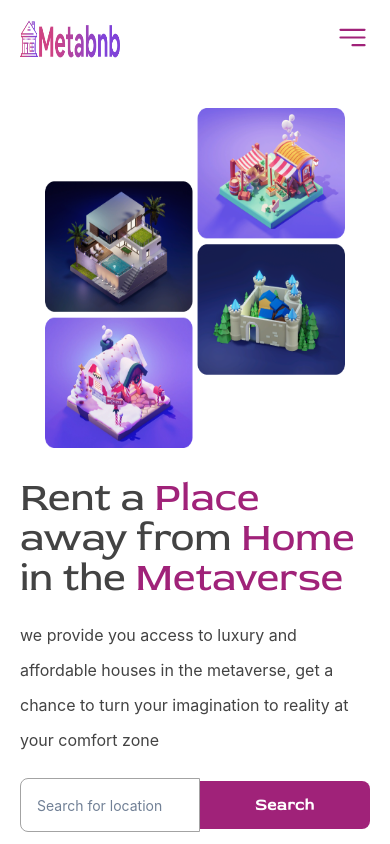
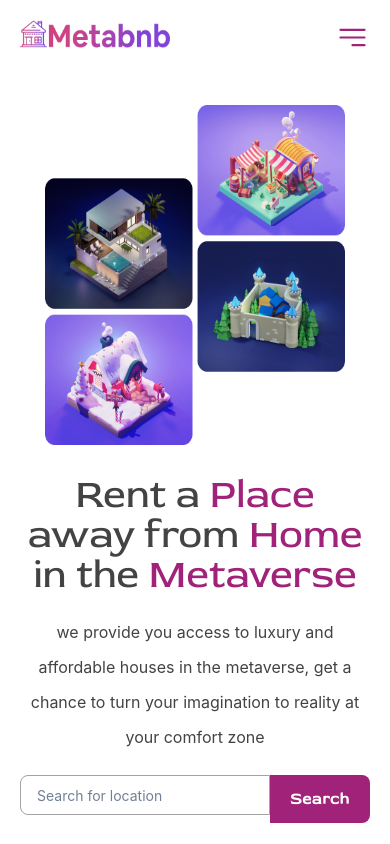
Before and after one commit to Temitope-Apatira/metabnb, a React (Create React App) app: page / in a window 390 px wide. Shown: the top 844 px of the page. Built offline with nearby package versions, Linux system fonts and the light colour scheme.

Commit message:
feat:latest

```diff
--- a/src/components/Buttons/Buttons.jsx
+++ b/src/components/Buttons/Buttons.jsx
@@ -46,12 +46,12 @@ export const Button = ({ text, variant, children, ...rest }) => {
           <motion.button whileHover={{ scale: 1.1 }} whileTap={{ scale: 0.9 }}>
             <ChakraButton
               {...sharedProps}
-              w="170px"
+              w={{ base: "100px", lg: "170px" }}
               fontSize="16px"
               fontWeight="600"
               borderRadius="10px"
               lineHeight="20px"
-              h="48px"
+              h={{ base: "38px", lg: "48px" }}
               mt={0}
               onClick={onOpen}
               background=" linear-gradient(90deg, #A02279 11.45%, #A02279 11.45%)"
--- a/src/components/Navbar/Navbar.css
+++ b/src/components/Navbar/Navbar.css
@@ -5,9 +5,9 @@
     padding: 20px 20px;
   }
   .logo {
-    max-width: 100px;
+    max-width: 150px;
     width: 100%;
-    min-height: 38px;
+    min-height: 28px;
   }
 }
 @media screen and (min-width: 769px) {
--- a/src/components/Navbar/Navbar.js
+++ b/src/components/Navbar/Navbar.js
@@ -57,7 +57,7 @@ export const Navbar = ({ text }) => {
             <img
               alt=""
               src={logo}
-              className="h-auto w-auto cursor-pointer logo"
+              className=" cursor-pointer logo"
             />
           </Link>
           <HiOutlineBars3BottomRight
--- a/src/index.css
+++ b/src/index.css
@@ -18,3 +18,7 @@ body {
 code {
   font-family: redrose;
 }
+.css-ko2sdk {
+  padding-top: 0px !important;
+  padding-bottom: 0px !important;
+}
--- a/src/pages/Home/Home.css
+++ b/src/pages/Home/Home.css
@@ -13,6 +13,7 @@
     font-weight: 400;
     font-family: redrose;
     margin-top: 30px;
+    text-align: center;
   }
 }
 @media screen and (min-width: 679px) {
@@ -23,5 +24,6 @@
     font-weight: 400;
     letter-spacing: -0.02em;
     font-family: redrose;
+    text-align: left;
   }
 }
--- a/src/pages/Home/Home.js
+++ b/src/pages/Home/Home.js
@@ -41,6 +41,7 @@ export const Home = () => {
             lineHeight="35px"
             color="#434343"
             maxW="636px"
+            textAlign={{ base: "center", lg: "left" }}
           >
             we provide you access to luxury and affordable houses in the
             metaverse, get a chance to turn your imagination to reality at your
@@ -52,7 +53,7 @@ export const Home = () => {
               border="1px solid #a3a3a3"
               borderRadius="8px 0px 0px 8px"
               maxW="390px"
-              h="54px"
+              h={{ base: "40px", lg: "54px" }}
               placeholder="Search for location"
               fontSize="14px"
               color="#b8b8b8"
@@ -147,6 +148,7 @@ export const Home = () => {
             color="#ffffff"
             fontWeight="700"
             maxW="415px"
+            textAlign={{ base: "center", lg: "left" }}
           >
             Metabnb NFTs
           </Text>
@@ -155,12 +157,13 @@ export const Home = () => {
             lineHeight="35px"
             color="#ffffff"
             maxW="415px"
+            textAlign={{ base: "center", lg: "left" }}
           >
             Discover our NFT gift cards collection. Loyal customers gets amazing
             gift cards which are traded as NFTs. These NFTs gives our cutomer
             access to loads of our exclusive services.
           </Text>
-          <Flex>
+          <Flex justify={{ base: "center", lg: "left" }}>
             <Button
               variant="primary"
               text="Search"
```
